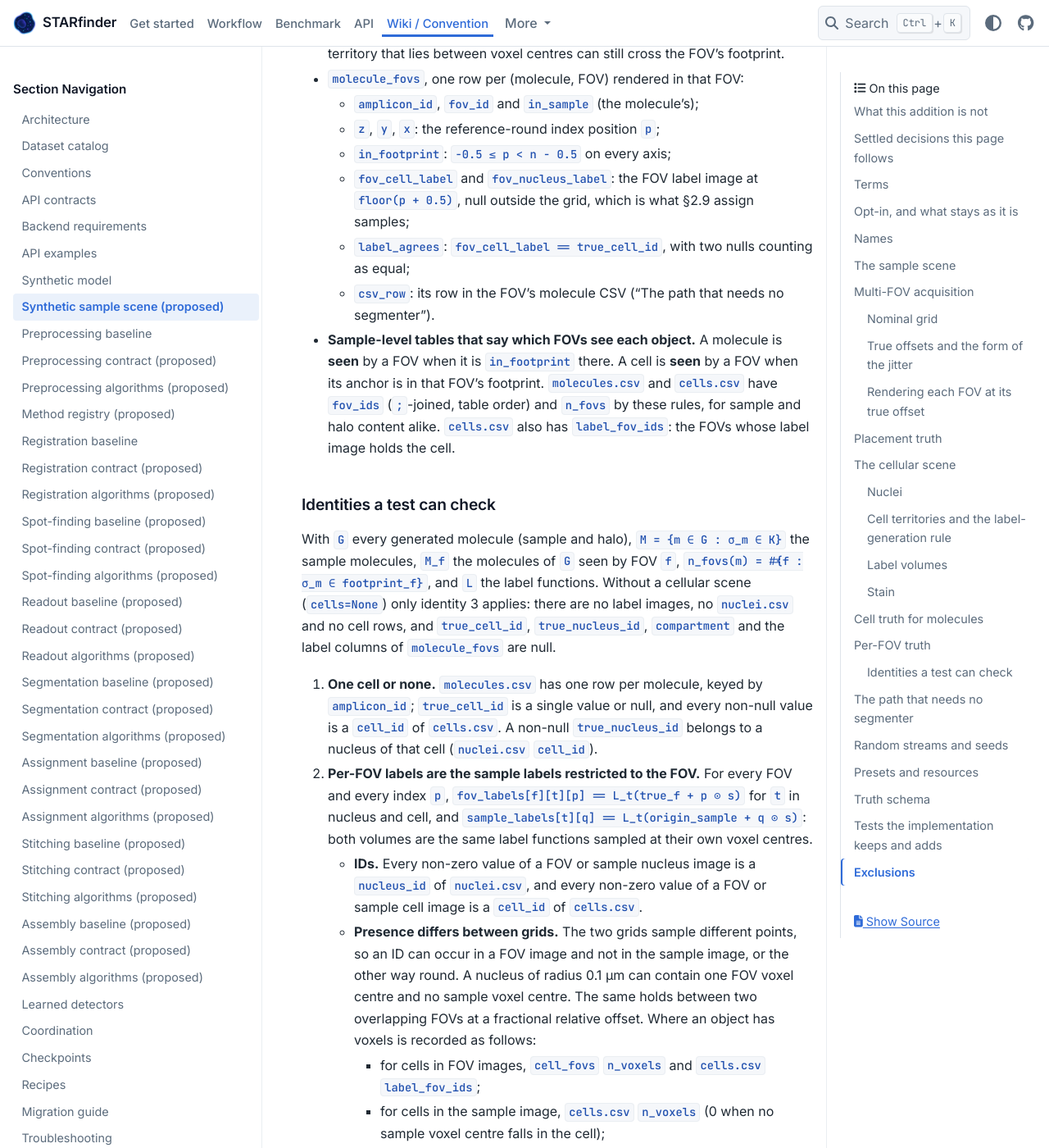
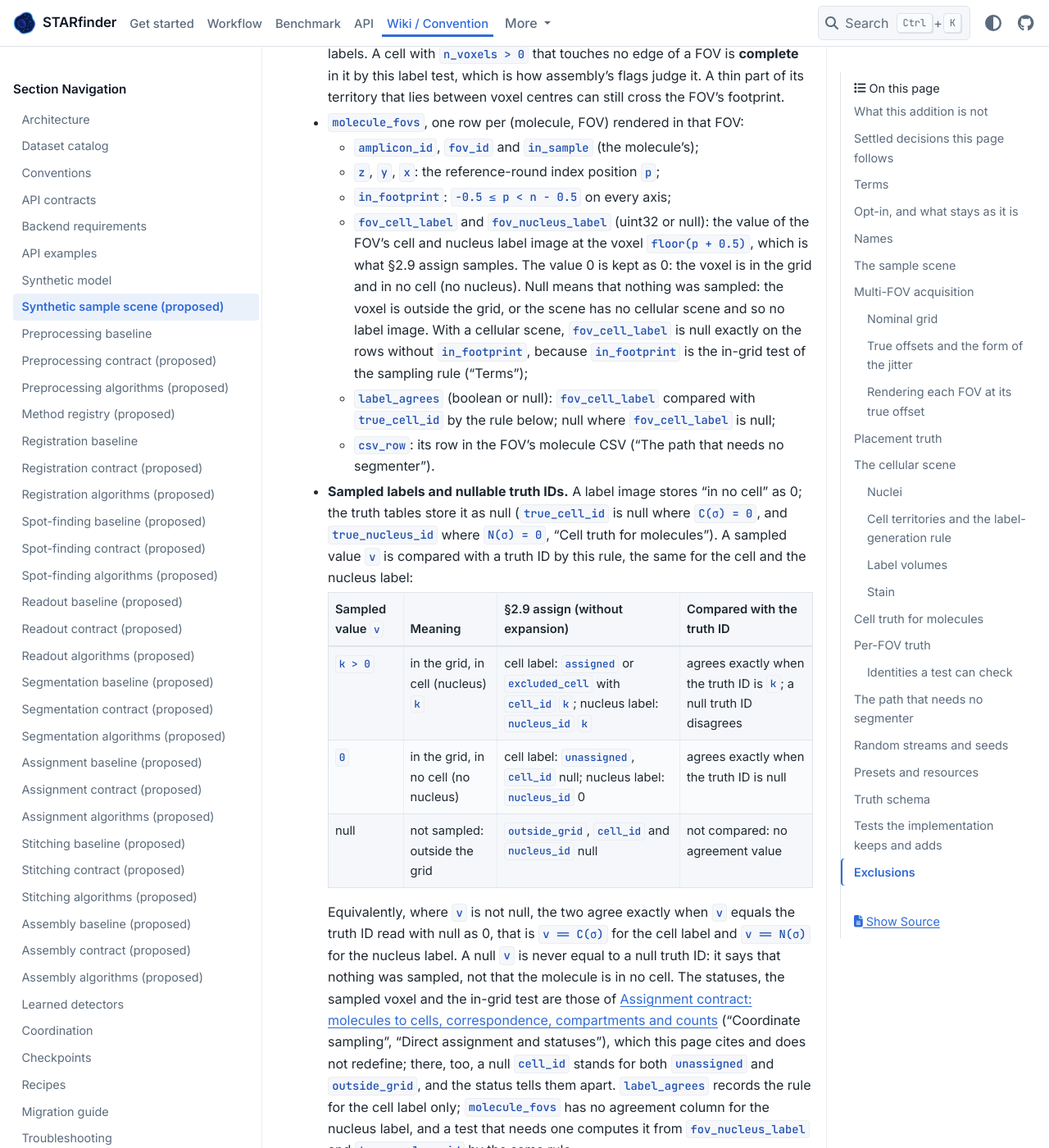
Before and after one commit to wanglab-broad/starfinder, a Sphinx documentation site: the page built from docs/synthetic-sample-scene.md, in a window 1280 px wide and 1400 px high, scrolled down 21721 px. Shown: the whole window at 82% size. Built offline with Sphinx 7.4.7 and the PyData theme 0.15.4, drawn with Linux system fonts in a browser that asks for light colours; some of the changed text lies outside the part shown.

Commit message:
feat(w-352): correct the sampling-agreement identity of the synthetic…
I corrected how docs/synthetic-sample-scene.md (still Status: Proposed)
compares a sampled label value with a nullable truth ID. A sampled 0
means the voxel is in the grid but in no cell or nucleus. A null means
nothing was sampled (outside the grid, or no label image). When a
sampled value is compared with a truth ID, a null ID is read as 0, and a
null sampled value is not compared. This matches the statuses
`unassigned` and `outside_grid` in assignment-contract, which the page
cites and does not redefine. Identity 5 now says label_agrees is false
exactly when C(σ_m) ≠ C(v_m), that is, when …

Linear-Issue: W-352

```diff
--- a/docs/synthetic-sample-scene.md
+++ b/docs/synthetic-sample-scene.md
@@ -583,8 +583,10 @@ otherwise). Its property laws (`brightness`, widths, `elongation`, `angle`) and
 **Truth.** The true cell of a molecule is `C(σ)` at its own continuous sample position
 (the reference-round position), not at a voxel: `true_cell_id = C(σ)`, null where
 `C(σ) = 0`. A molecule outside every cell is **kept** with a null cell. Likewise
-`true_nucleus_id = N(σ)` and `compartment` is `nucleus` where `N > 0`, `cytoplasm` where
-`N = 0 < C`, and `outside` where `C = 0`. The `population` column (`cell`, `ambient`)
+`true_nucleus_id = N(σ)`, null where `N(σ) = 0`, and `compartment` is `nucleus` where
+`N > 0`, `cytoplasm` where `N = 0 < C`, and `outside` where `C = 0`. How these null IDs
+are compared with the value 0 of a label image is stated in "Per-FOV truth" ("Sampled
+labels and nullable truth IDs"). The `population` column (`cell`, `ambient`)
 records how it was placed; it is not the truth: an ambient molecule inside a cell
 belongs to that cell. `in_sample` (on `molecules.csv`, `cells.csv` and `nuclei.csv`)
 records sample membership, and `true_cell_in_sample` on `molecules.csv` records the
@@ -611,10 +613,37 @@ molecule keeps its ID in every FOV that renders it (the FOV namespace differs).
   * `amplicon_id`, `fov_id` and `in_sample` (the molecule's);
   * `z`, `y`, `x`: the reference-round index position `p`;
   * `in_footprint`: `−0.5 ≤ p < n − 0.5` on every axis;
-  * `fov_cell_label` and `fov_nucleus_label`: the FOV label image at `floor(p + 0.5)`,
-    null outside the grid, which is what §2.9 assign samples;
-  * `label_agrees`: `fov_cell_label == true_cell_id`, with two nulls counting as equal;
+  * `fov_cell_label` and `fov_nucleus_label` (uint32 or null): the value of the FOV's
+    cell and nucleus label image at the voxel `floor(p + 0.5)`, which is what §2.9 assign
+    samples. The value 0 is kept as 0: the voxel is in the grid and in no cell (no
+    nucleus). Null means that nothing was sampled: the voxel is outside the grid, or the
+    scene has no cellular scene and so no label image. With a cellular scene,
+    `fov_cell_label` is null exactly on the rows without `in_footprint`, because
+    `in_footprint` is the in-grid test of the sampling rule ("Terms");
+  * `label_agrees` (boolean or null): `fov_cell_label` compared with `true_cell_id` by the
+    rule below; null where `fov_cell_label` is null;
   * `csv_row`: its row in the FOV's molecule CSV ("The path that needs no segmenter").
+* **Sampled labels and nullable truth IDs.** A label image stores "in no cell" as 0; the
+  truth tables store it as null (`true_cell_id` is null where `C(σ) = 0`, and
+  `true_nucleus_id` where `N(σ) = 0`, "Cell truth for molecules"). A sampled value `v` is
+  compared with a truth ID by this rule, the same for the cell and the nucleus label:
+
+  | Sampled value `v` | Meaning | §2.9 assign (without expansion) | Compared with the truth ID |
+  | --- | --- | --- | --- |
+  | `k > 0` | in the grid, in cell (nucleus) `k` | cell label: `assigned` or `excluded_cell` with `cell_id` `k`; nucleus label: `nucleus_id` `k` | agrees exactly when the truth ID is `k`; a null truth ID disagrees |
+  | `0` | in the grid, in no cell (no nucleus) | cell label: `unassigned`, `cell_id` null; nucleus label: `nucleus_id` 0 | agrees exactly when the truth ID is null |
+  | null | not sampled: outside the grid | `outside_grid`, `cell_id` and `nucleus_id` null | not compared: no agreement value |
+
+  Equivalently, where `v` is not null, the two agree exactly when `v` equals the truth ID
+  read with null as 0, that is `v == C(σ)` for the cell label and `v == N(σ)` for the
+  nucleus label. A null `v` is never equal to a null truth ID: it says that nothing was
+  sampled, not that the molecule is in no cell. The statuses, the sampled voxel and the
+  in-grid test are those of {doc}`assignment-contract` ("Coordinate sampling", "Direct
+  assignment and statuses"), which this page cites and does not redefine; there, too, a
+  null `cell_id` stands for both `unassigned` and `outside_grid`, and the status tells
+  them apart. `label_agrees` records the rule for the cell label only; `molecule_fovs`
+  has no agreement column for the nucleus label, and a test that needs one computes it
+  from `fov_nucleus_label` and `true_nucleus_id` by the same rule.
 * **Sample-level tables that say which FOVs see each object.** A molecule is **seen** by
   a FOV when it is `in_footprint` there. A cell is **seen** by a FOV when its anchor is
   in that FOV's footprint. `molecules.csv` and `cells.csv` have `fov_ids` (`;`-joined,
@@ -698,11 +727,16 @@ identity 3 applies: there are no label images, no `nuclei.csv` and no cell rows,
    the label image is sampled at voxel centres. The validation reads `label_fov_ids` for
    that.
 5. **Sampling agreement is measured, not assumed.** On rows with `in_footprint`,
-   `label_agrees` is false exactly where the molecule and the centre of its sampled voxel
-   lie in different labels; the count is reported per FOV. On the other rows (rendered in
-   the margin, outside the grid) `fov_cell_label` is null, so `label_agrees` is true only
-   for a molecule without a true cell; these rows are excluded from the count. It separates the §2.9 sampling rule from assignment and assembly
-   errors in the validation.
+   `fov_cell_label` is `C(v_m)` at the centre `v_m = true_f + floor(p + 0.5) ⊙ s` of the
+   sampled voxel (identity 2), and the truth is `C(σ_m)`, `true_cell_id` read with null
+   as 0 ("Sampled labels and nullable truth IDs"). `label_agrees` is false exactly when
+   `C(σ_m) ≠ C(v_m)`: the molecule and that centre lie in different cells, or one of them
+   lies in a cell and the other in none. When both lie outside every cell, the row has
+   `fov_cell_label` 0 and a null `true_cell_id`, and `label_agrees` is true. The number of
+   rows with `label_agrees` false is reported per FOV. On the other rows (rendered in the
+   margin, outside the grid) nothing is sampled: `fov_cell_label` and `label_agrees` are
+   null, and these rows are excluded from the count. It separates the §2.9 sampling rule
+   from assignment and assembly errors in the validation.
 
 ## The path that needs no segmenter
 
@@ -714,7 +748,11 @@ assembly can be compared with sample-level truth without running a segmenter:
    label_namespace=["<dataset>", "<sample>", "<f>", null, "truth"])`, and the same for
    `nuclei.tif` with `target="nucleus"`. The files carry `starfinder_metadata` equal to the
    grid's, so the import's metadata check passes; `relabel=False` keeps the sample IDs,
-   so an assigned molecule's `cell_id` is directly comparable with `true_cell_id`.
+   so an assigned molecule's `cell_id` is directly comparable with `true_cell_id`. Assign
+   writes a null `cell_id` for both `unassigned` and `outside_grid`, so a comparison of
+   those molecules reads the status: `unassigned` is the sampled value 0 and
+   `outside_grid` is a molecule not sampled, and each compares with `true_cell_id` by the
+   rule of "Per-FOV truth" ("Sampled labels and nullable truth IDs").
 2. **Molecules.** `fovs/<f>/molecules.csv` is the legacy one-based `x, y, z, gene` CSV of
    the reference-round positions of the molecules that FOV renders (`p + 1`, round-trip
    float precision), in `molecule_fovs` order. `molecule_table_from_csv(path,
```
